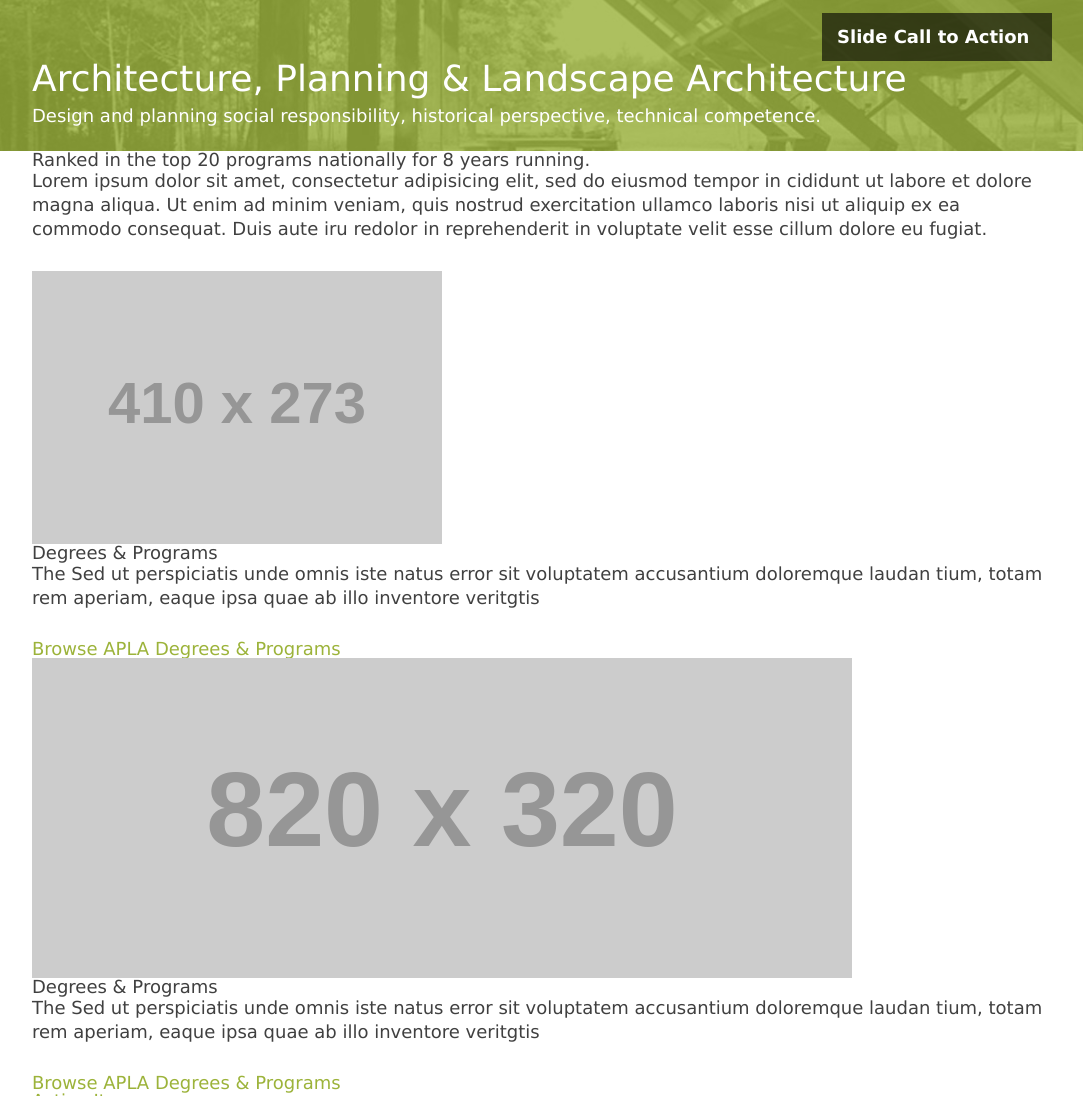
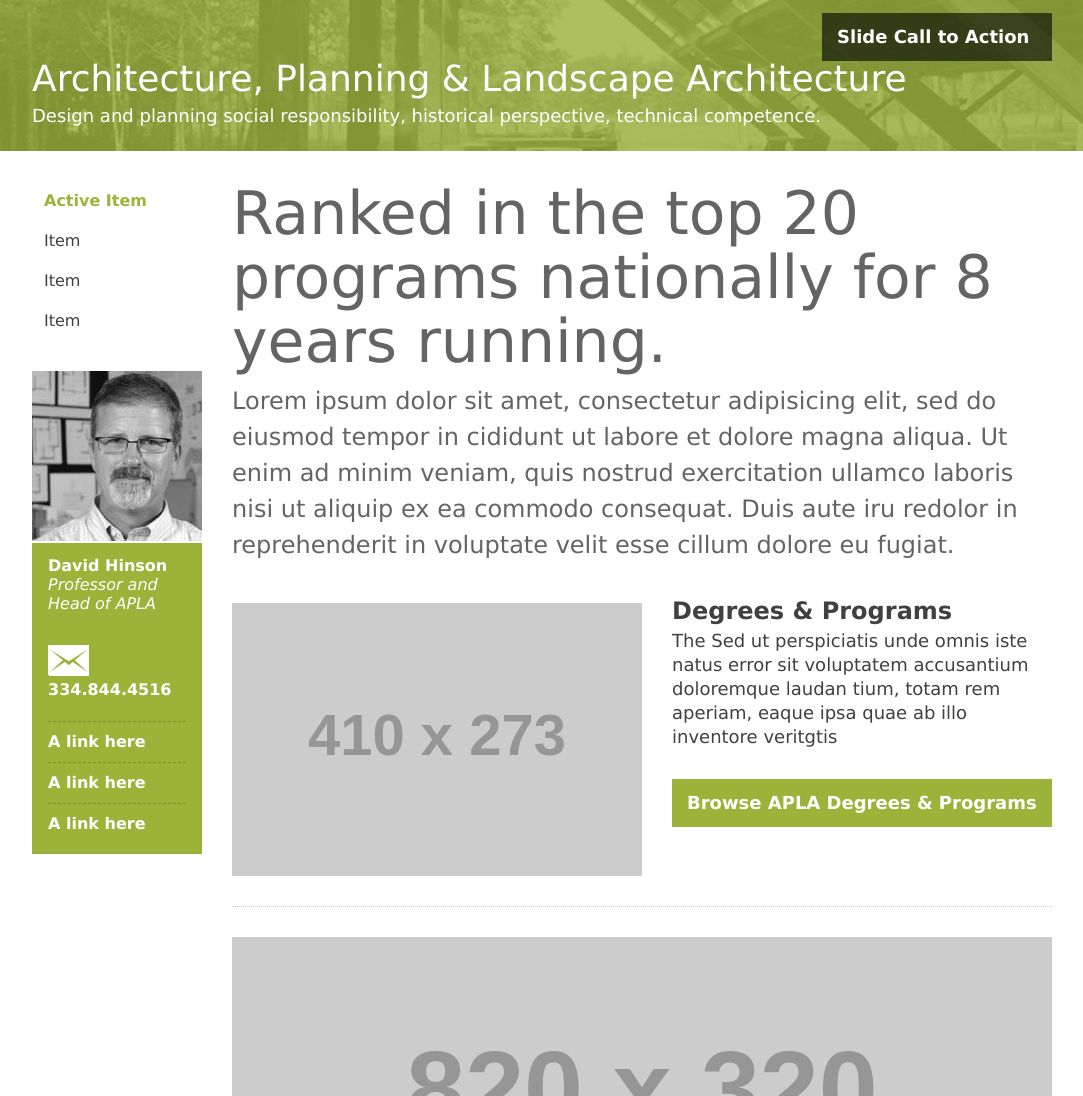
Before and after one commit to AndrwM/auburn-cadc, a plain HTML site: page index.html in a window 1280 px wide. Shown: the part 531-1627 px from the top of the page, without its empty margins (98-1181 px from the left). Drawn offline with nearby package versions, Linux system fonts and the light colour scheme; placeholder pictures from the web are drawn by us.

Commit message:
Body of index CSS'ed

```diff
--- a/index.html
+++ b/index.html
@@ -1,3 +1,4 @@
+<!DOCTYPE html>
 <html>
 <head>
   <title>Auburn</title>
@@ -21,7 +22,7 @@
   <div class="container">
 
     <h1 class="logo">
-      <a href="#" class="seo">Auburn University: College of Architecture, Design and Construction<</a>
+      <a href="#" class="seo">Auburn University: College of Architecture, Design and Construction</a>
     </h1>
 
     <nav class="mainnav">
@@ -87,22 +88,20 @@
       <div class="intro">
         <h1>Ranked in the top 20 programs nationally for 8 years running.</h1>
         <p>Lorem ipsum dolor sit amet, consectetur adipisicing elit, sed do eiusmod tempor in cididunt ut labore et dolore magna aliqua. Ut enim ad minim veniam, quis nostrud exercitation ullamco laboris nisi ut aliquip ex ea commodo consequat. Duis aute iru redolor in reprehenderit in voluptate velit esse cillum dolore eu fugiat.</p>
-      <div>
+      </div>
 
       <div class="feature left">
         <img src="http://placehold.it/410x273">
         <h2>Degrees &amp; Programs</h2>
-        <p>The Sed ut perspiciatis unde omnis iste natus error sit voluptatem accusantium doloremque laudan
-tium, totam rem aperiam, eaque ipsa quae ab illo inventore veritgtis</p>
-        <a href="btn" src="#">Browse APLA Degrees &amp; Programs</a>
+        <p>The Sed ut perspiciatis unde omnis iste natus error sit voluptatem accusantium doloremque laudan tium, totam rem aperiam, eaque ipsa quae ab illo inventore veritgtis</p>
+        <a href="#" class="btn">Browse APLA Degrees &amp; Programs</a>
       </div>
 
       <div class="feature full">
         <img src="http://placehold.it/820x320">
         <h2>Degrees &amp; Programs</h2>
-        <p>The Sed ut perspiciatis unde omnis iste natus error sit voluptatem accusantium doloremque laudan
-tium, totam rem aperiam, eaque ipsa quae ab illo inventore veritgtis</p>
-        <a href="btn" src="#">Browse APLA Degrees &amp; Programs</a>
+        <p>The Sed ut perspiciatis unde omnis iste natus error sit voluptatem accusantium doloremque laudan tium, totam rem aperiam, eaque ipsa quae ab illo inventore veritgtis</p>
+        <a href="#" class="btn">Browse APLA Degrees &amp; Programs</a>
       </div>
 
     </section>
@@ -113,7 +112,7 @@ tium, totam rem aperiam, eaque ipsa quae ab illo inventore veritgtis</p>
 
     <aside>
 
-      <nav class="subnav">
+      <nav class="sectionnav">
         <ul>
           <li><a class="current" href="#">Active Item</a></li>
           <li><a href="#">Item</a></li>
@@ -124,10 +123,13 @@ tium, totam rem aperiam, eaque ipsa quae ab illo inventore veritgtis</p>
 
       <div class="meta">
 
-        <div class="professor">
-          <img src="http://placehold.it/170x170">
-          <p><strong>David Hinson</strong>Professor and Head of APLA</p>
-          <p>334.844.4516</p>
+        <div class="author">
+          <img class="authorpic" src="/images/author-david.jpg">
+          <p>David Hinson<span>Professor and<br/>Head of APLA</span></p>
+          <p>
+            <img src="/images/meta-envelope.gif"><br/>
+            334.844.4516
+        </p>
         </div>
 
         <div class="links">
--- a/sass/_vars.scss
+++ b/sass/_vars.scss
@@ -6,12 +6,10 @@
 $orange: #dd550c;
 $blue: #03244d;
 $green: #9cb33a;
-$dark-green: #4e591d;
 
 $dark-grey: #404040;
 $mid-grey: #646464;
 $light-grey: #e0e0e0;
-$faint-grey: #ccc;
 
 //----------------- Mixins
 
--- a/sass/global.scss
+++ b/sass/global.scss
@@ -21,6 +21,8 @@
 p {
   line-height: 24px;
   padding:0 0 30px 0;
+  font-size: 18px;
+  @include ff-light;
 }
 
 a {
@@ -32,6 +34,7 @@ a {
     padding: 15px;
     background: $green;
     color: #fff;
+    display: inline-block;
     @include fade;
     &:hover {
       background: $orange;
@@ -88,7 +91,7 @@ header {
           text-transform: uppercase;
           color: #fff;
           display: block;
-          border-right: 2px solid rgba(255, 255, 255, .3);
+          border-right: 2px solid transparentize(#fff, 0.7);
           @include fade;
         }
         &:hover a {
@@ -118,7 +121,7 @@ header {
           top: -60px;
           width: 310px;
           input {
-            width: 310px;
+            width: 280px;
             border: 1px solid #fff;
             background: transparent url('/images/nav-search.png') no-repeat 277px 7px;
             @include ff-bold;
@@ -193,7 +196,7 @@ header {
         width:200px;
         &:hover {
           background: #fff;
-          color: $dark-green;
+          color: $green;
         }
       }
     }
@@ -201,3 +204,108 @@ header {
   }
 
 }
+
+section.page {
+  @include clearfix;
+  padding-top: 30px;
+
+  section.content {
+    width: 820px;
+    float: right;
+
+    .intro {
+      color: $mid-grey;
+      h1 {
+        @include ff-light;
+        line-height: 64px;
+        font-size:60px;
+        margin-bottom:10px;
+      }
+      p {
+        @include ff-light;
+        line-height: 36px;
+        font-size:24px;
+        padding-bottom: 10px;
+      }
+    }
+
+    .feature {
+      padding: 30px 0;
+      border-bottom: 1px dotted #ccc;
+      @include clearfix;
+      h2 {
+        line-height: 36px;
+        @include ff-semibold;
+        color: $dark-grey;
+        font-size: 24px;
+        margin-top: -10px;
+      }
+      &.left img {
+        float: left;
+        margin-right: 30px;
+      }
+      &.full img {
+        width: 100%;
+        margin-bottom: 30px;
+      }
+    }
+
+  }
+  aside {
+    float: left;
+    width: 170px;
+    margin-right: 30px;
+    font-size: 16px;
+
+    nav.sectionnav a {
+      padding: 12px;
+      display: block;
+      color: $dark-grey;
+      @include fade;
+      &:hover {
+        background: transparentize($light-grey,0.6);
+      }
+      &.current {
+        @include ff-bold;
+        color: $green;
+        background: transparent;
+      }
+    }
+
+    .meta {
+      margin: 30px 0;
+      background: $green;
+      padding-bottom: 10px;
+      color: #fff;
+      .author {
+        p {
+          @include ff-bold;
+          font-size: 16px;
+          padding: 10px 16px 22px 16px;
+          line-height: normal;
+          span {
+            @include ff-reg;
+            font-style: italic;
+            display: block;
+          }
+        }
+        img.authorpic {
+          border-bottom: 2px #fff solid;
+        }
+      }
+      .links a {
+        margin: 0 16px;
+        color: #fff;
+        display: block;
+        padding: 12px 0;
+        border-top: 1px dashed transparentize(#000,0.8);
+        @include ff-bold;
+        @include fade;
+        &:hover {
+          color: transparentize(#000,0.5);
+        }
+      }
+    }
+
+  }
+}
```
Also changed, not shown: css/global.css.
